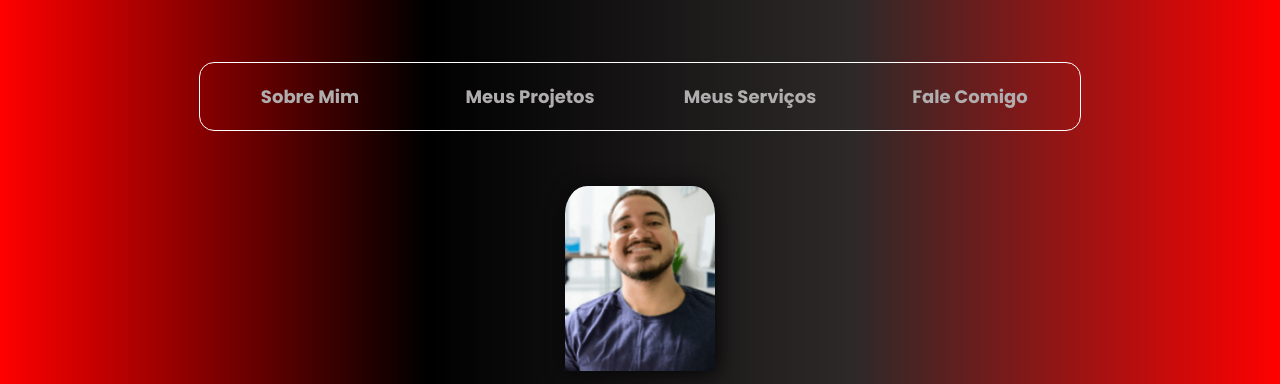
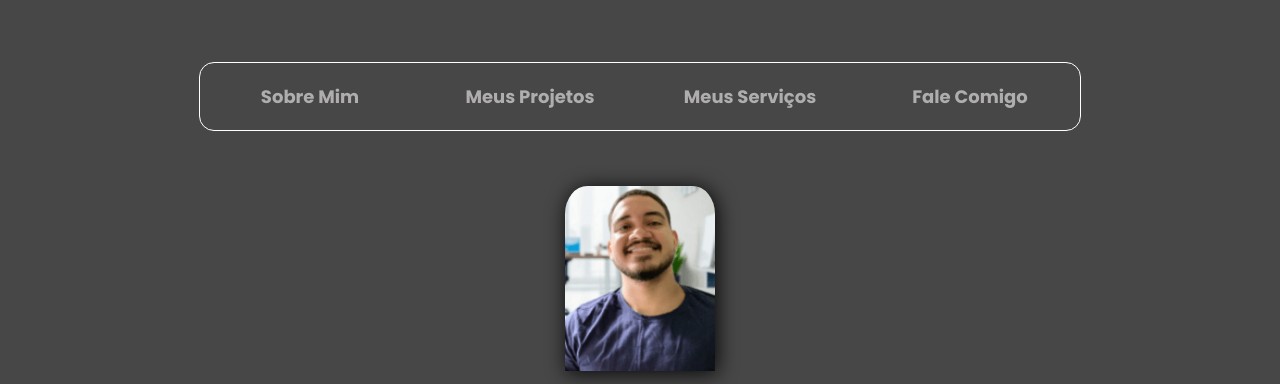
Before and after one commit to Pedrodev04/Meu-Site, a plain HTML site: page index.html in a window 1280 px wide. Shown: the top 384 px of the page. Drawn offline with nearby package versions, Linux system fonts and the light colour scheme.

Commit message:
mudando background.

```diff
--- a/style.css
+++ b/style.css
@@ -6,7 +6,7 @@
 body {
     color: white;
     font-family: poppins;
-    background:linear-gradient(to left, red,rgb(45, 41, 41),black,red);
+    background-color:#000000b8;
     height: 100vh;
 }
 /* topo do site */
@@ -348,6 +348,7 @@ header a:hover{
     margin-top: 5%;
     box-shadow: 2px 2px 20px white;
     text-decoration: none;
+    color: black;
 }
 .vermais:focus {
     outline: none;
```
